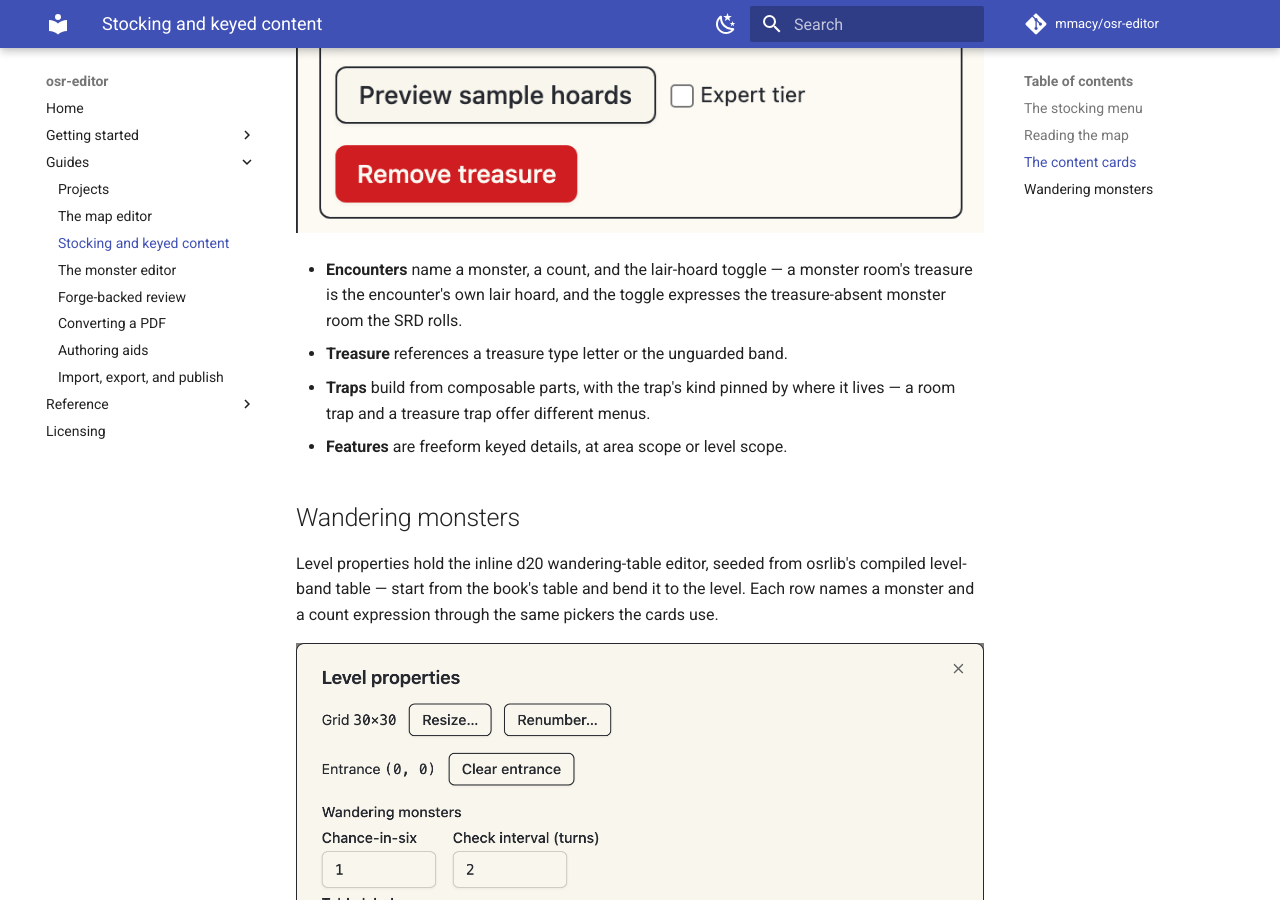
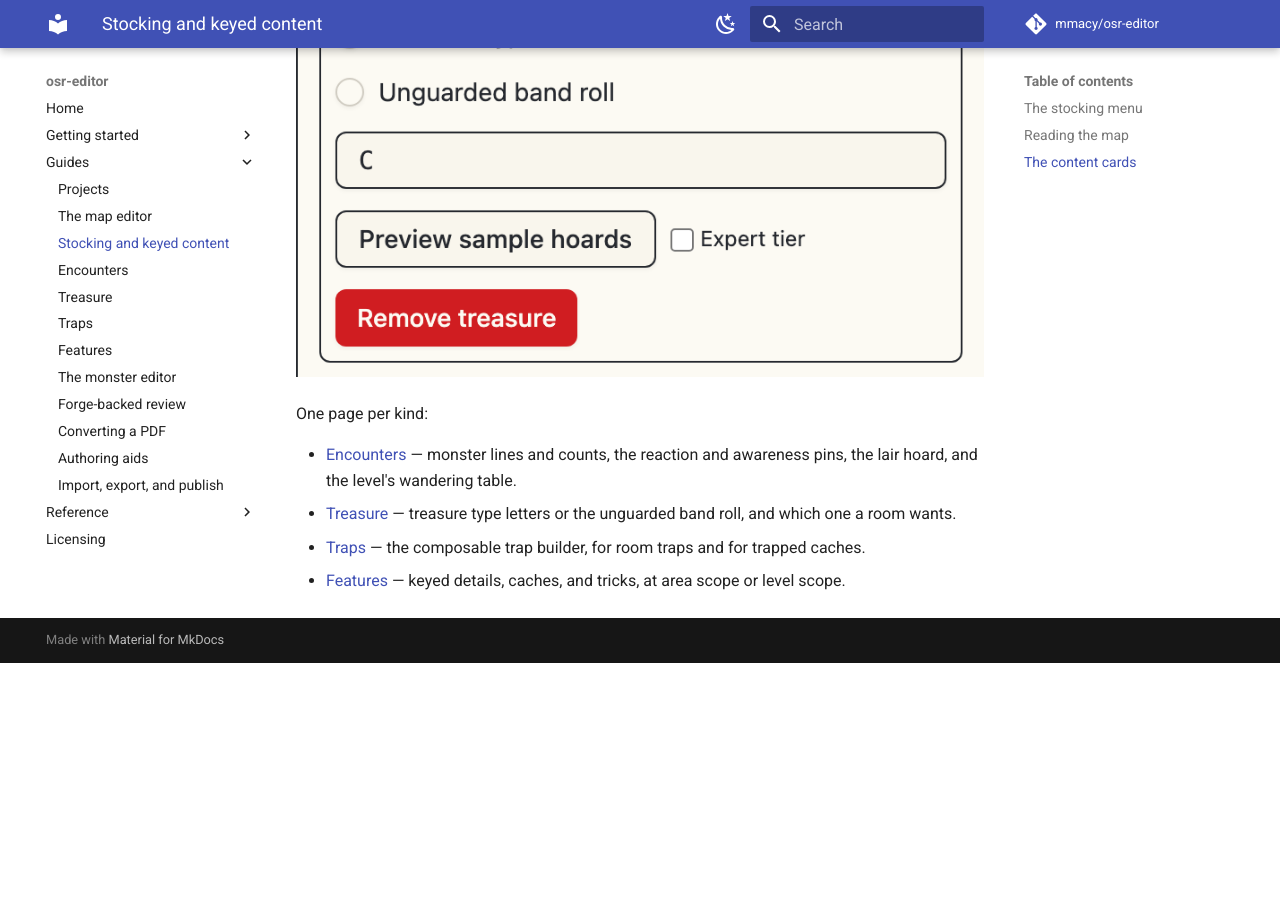
Before and after one commit to mmacy/osr-editor, an MkDocs documentation site: the page built from docs/guides/stocking-and-keyed-content.md, in a window 1280 px wide and 900 px high, scrolled down 2534 px. Built offline with MkDocs 1.6.1 and Material for MkDocs 9.7.7, drawn with Linux system fonts in a browser that asks for light colours; comment, search, counter and statistics services are not loaded; after the commit the page ends 3197 px from its top, so only the background shows below that; some of the changed text lies outside the part shown.

Commit message:
Document the questions the guides assumed you already knew
Three gaps, each one a place where a page named a thing without saying
what it was.

Room or area. The tool list gave each a one-liner and never said how they
differ: Room always mints a new keyed area and opens the rectangle's
interior edges, while Area only paints membership and never touches an
edge — so painting an alcove onto a room leaves the wall between them
standing, and painting with nothing selected makes a second key instead of
extending the first. The map editor page gains that, the quickstart points
at it from its first room, and the pan/zoom prose splits into its own
section so the tool palette screenshot sits with the tools it captions.

The unguarded band. Two pages said "the unguarded band" and neither said
that a band is a dungeon-level bracket (1, 2-3, 4-5, 6-7, 8-9, with 10 and
deeper clamped to the last), that the band comes from the level the area
sits on rather than from a control, or that a treasure card is a
declaration whose dice fall at play time. The preview's sample line also
needed reading: the trailing figure is the hoard's worth in gold, not a
count of gold coins, and Expert tier swaps only the magic-item tables.

Where a monster's treasure comes from. "A monster room's treasure is the
encounter's own lair hoard" assumed the reader knew the engine generates
it. It rolls per encounter line rather than per monster, lands at play
time on the area's first cell so nothing enters the document, and is the
reason a keyed encounter wants no treasure card — declaring the monsters'
own letters there generates the hoard twice.

Stocking then splits into a hub plus a page per content kind, because four
kinds sharing one bullet each is what let the gaps sit there. Encounters
takes the wandering table with it as the other monsters surface; traps and
features get real pages for the first time, including two behaviours the
builder does not show: save-or-die short-circuits the damage dice, and a
slide relocates the whole party even when the trap affects the triggerer
alone.

Docs only — no behaviour changed, so no changelog entry and no re-capture.

Claude-Session: https://claude.ai/code/session_016dqwpj7vEZr8AKoG2Q8vsR

```diff
--- a/docs/guides/stocking-and-keyed-content.md
+++ b/docs/guides/stocking-and-keyed-content.md
@@ -18,19 +18,16 @@ Key numbers render hollow until an area is stocked (a description or any content
 
 ## The content cards
 
-The area panel's cards commit through type-ahead pickers over osrlib's shipped catalogs — monsters (bundled templates first, then this session's recent picks), equipment, and treasure-type letters — so the editor never authors a dangling reference. Foreign documents' danglers stay legal, diagnosed, and navigable.
+The area panel reads like a printed keyed entry rather than a form of forms: the description up top, then one card per content kind. A card that holds nothing is a single-click add; a card that holds something summarizes itself in module notation and expands in place to edit. Removal is the card's own action, and every change commits as an ordinary undoable batch the moment you make it.
+
+The cards commit through type-ahead pickers over osrlib's shipped catalogs — monsters (bundled templates first, then this session's recent picks), equipment, and treasure-type letters — so the editor never authors a dangling reference. Foreign documents' danglers stay legal, diagnosed, and navigable.
 
 ![The area panel's encounter card, collapsed to its module notation, above an expanded treasure card](../assets/screenshots/area-content-cards-light.png#only-light)
 ![The area panel's encounter card, collapsed to its module notation, above an expanded treasure card](../assets/screenshots/area-content-cards-dark.png#only-dark)
 
-- **Encounters** name a monster, a count, and the lair-hoard toggle — a monster room's treasure is the encounter's own lair hoard, and the toggle expresses the treasure-absent monster room the SRD rolls.
-- **Treasure** references a treasure type letter or the unguarded band.
-- **Traps** build from composable parts, with the trap's kind pinned by where it lives — a room trap and a treasure trap offer different menus.
-- **Features** are freeform keyed details, at area scope or level scope.
+One page per kind:
 
-## Wandering monsters
-
-Level properties hold the inline d20 wandering-table editor, seeded from osrlib's compiled level-band table — start from the book's table and bend it to the level. Each row names a monster and a count expression through the same pickers the cards use.
-
-![The level properties dialog with the inline d20 wandering-monster table](../assets/screenshots/wandering-table-light.png#only-light)
-![The level properties dialog with the inline d20 wandering-monster table](../assets/screenshots/wandering-table-dark.png#only-dark)
+- [Encounters](encounters.md) — monster lines and counts, the reaction and awareness pins, the lair hoard, and the level's wandering table.
+- [Treasure](treasure.md) — treasure type letters or the unguarded band roll, and which one a room wants.
+- [Traps](traps.md) — the composable trap builder, for room traps and for trapped caches.
+- [Features](features.md) — keyed details, caches, and tricks, at area scope or level scope.
--- a/mkdocs.yml
+++ b/mkdocs.yml
@@ -79,6 +79,10 @@ nav:
       - Projects: guides/projects.md
       - The map editor: guides/map-editor.md
       - Stocking and keyed content: guides/stocking-and-keyed-content.md
+      - Encounters: guides/encounters.md
+      - Treasure: guides/treasure.md
+      - Traps: guides/traps.md
+      - Features: guides/features.md
       - The monster editor: guides/monster-editor.md
       - Forge-backed review: guides/forge-backed-review.md
       - Converting a PDF: guides/converting-a-pdf.md
```
Also changed, not shown: README.md (+1 -1 lines), docs/getting-started/quickstart.md (+2 -0 lines), docs/guides/authoring-aids.md (+10 -0 lines), docs/guides/encounters.md (added, +39 -0 lines), docs/guides/features.md (added, +37 -0 lines), docs/guides/map-editor.md (+17 -3 lines), docs/guides/traps.md (added, +35 -0 lines), docs/guides/treasure.md (added, +29 -0 lines).
